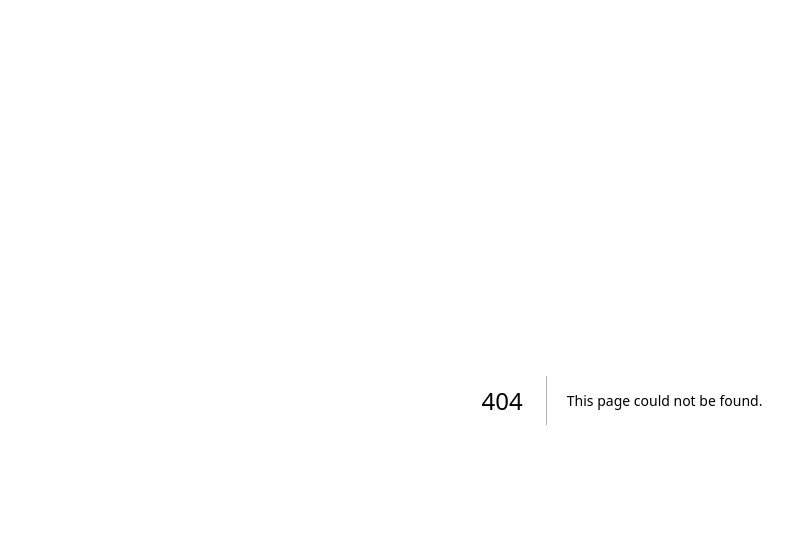
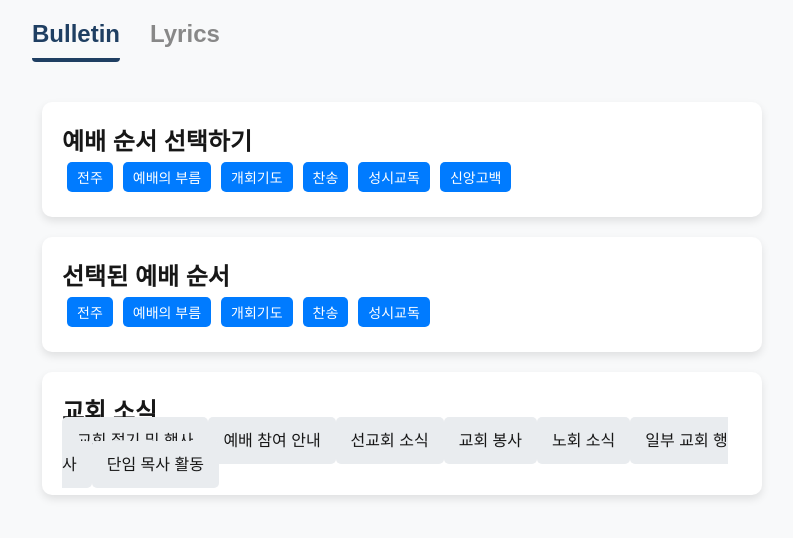
Before and after one commit to AwesomeYelim/easyPreparation, a Next.js app in the folder epui/: page /bulletin in a window 1280 px wide. Before the commit this address had no page. Shown: the top 538 px of the page, without its empty margins (18-811 px from the left). Built offline with nearby package versions, Linux system fonts and the light colour scheme.

Commit message:
ui - nav layout

```diff
--- a/epui/app/components/WorshipOrder.tsx
+++ b/epui/app/bulletin/components/WorshipOrder.tsx
@@ -1,5 +1,5 @@
 import { useRecoilState } from "recoil";
-import { worshipOrderState } from "../recoilState";
+import { worshipOrderState } from "../../recoilState";
 
 export default function WorshipOrder() {
   const [worshipOrder, setWorshipOrder] = useRecoilState(worshipOrderState);
--- /dev/null
+++ b/epui/app/bulletin/page.tsx
@@ -0,0 +1,15 @@
+"use client";
+
+import WorshipOrder from "./components/WorshipOrder";
+import SelectedOrder from "./components/SelectedOrder";
+import ChurchNews from "./components/ChurchNews";
+
+export default function Bulletin() {
+  return (
+    <div>
+      <WorshipOrder />
+      <SelectedOrder />
+      <ChurchNews />
+    </div>
+  );
+}
--- /dev/null
+++ b/epui/app/components/nav-bar.tsx
@@ -0,0 +1,70 @@
+"use client";
+
+// import { signIn, signOut, useSession } from "next-auth/react";
+import classNames from "classnames";
+import Cookies from "js-cookie";
+import Link from "next/link";
+import { usePathname } from "next/navigation";
+import { useCallback, useEffect, useState } from "react";
+
+export default function NavBar() {
+  // const { data: session } = useSession();
+  const location = usePathname();
+
+  const {
+    navInfo: [navInfo, setNavInfo],
+    dark: [dark, setDark],
+  } = {
+    navInfo: useState({ to: 0, hide: true }),
+    dark: useState(Cookies.get("theme") === "dark"),
+  };
+
+  // const admin = session?.user?.email === "uiop01900@gmail.com";
+
+  // const scrollToHide = useCallback(() => {
+  //   setNavInfo((prev) => ({ ...prev, to: window.pageYOffset }));
+  //   //  스크롤 아래로 내릴때
+  //   if (navInfo.to < window.pageYOffset) {
+  //     setNavInfo({ to: window.pageYOffset, hide: false });
+  //     //  스크롤 위로 올릴때
+  //   } else if (navInfo.to > window.pageYOffset) {
+  //     setNavInfo({ to: window.pageYOffset, hide: true });
+  //   }
+  // }, [navInfo]);
+
+  // useEffect(() => {
+  //   document.addEventListener("scroll", scrollToHide);
+  //   return () => document.removeEventListener("scroll", scrollToHide);
+  // }, [navInfo]);
+
+  // useEffect(() => {
+  //   if (dark) {
+  //     document.documentElement.dataset.theme = "dark";
+  //   } else {
+  //     document.documentElement.dataset.theme = "light";
+  //   }
+  // }, []);
+
+  return (
+    <div
+      className="nav_wrapper"
+      // style={{ height: navInfo.hide ? "111px" : "0px" }}
+    >
+      <nav>
+        <Link
+          href="/bulletin"
+          className={classNames({ active: location?.includes("/bulletin") })}
+        >
+          Bulletin
+        </Link>
+
+        <Link
+          href="/lyrics"
+          className={classNames({ active: location?.includes("/lyrics") })}
+        >
+          Lyrics
+        </Link>
+      </nav>
+    </div>
+  );
+}
--- a/epui/app/globals.css
+++ b/epui/app/globals.css
@@ -3,12 +3,12 @@
   --foreground: #171717;
 }
 
-@media (prefers-color-scheme: dark) {
+/* @media (prefers-color-scheme: dark) {
   :root {
     --background: #0a0a0a;
     --foreground: #ededed;
   }
-}
+} */
 
 html,
 body {
--- a/epui/app/layout.tsx
+++ b/epui/app/layout.tsx
@@ -1,5 +1,7 @@
+import RecoilProvider from "@/components/recoil-provider.tsx";
+import NavBar from "@/components/nav-bar";
+import "@/globals.css";
 import "@/styles.scss";
-import RecoilProvider from "@/components/RecoilProvider";
 
 export default function RootLayout({
   children,
@@ -9,7 +11,10 @@ export default function RootLayout({
   return (
     <html lang="ko">
       <body>
-        <RecoilProvider>{children}</RecoilProvider>
+        <div className="entire-wrap">
+          <NavBar />
+          <RecoilProvider>{children}</RecoilProvider>
+        </div>
       </body>
     </html>
   );
--- a/epui/app/styles.scss
+++ b/epui/app/styles.scss
@@ -1,25 +1,42 @@
-/* app/styles.css */
+/* styles.css */
 body {
   font-family: Arial, sans-serif;
   background-color: #f8f9fa;
   margin: 0;
   padding: 0;
 }
+.entire-wrap {
+  display: flex;
+  flex-direction: column;
+  align-items: flex-start;
+  width: 100%;
+  padding-left: 20px;
+}
 
 /* 제목 스타일 */
-.title {
+.nav_wrapper {
   display: flex;
+  justify-content: flex-start;
+  align-items: center;
+  width: 100%;
+  padding-left: 20px;
+  nav {
+    display: flex;
+    gap: 10px;
 
-  h1 {
+    a {
       text-align: center;
       font-size: 24px;
       font-weight: bold;
       margin: 20px 10px;
       padding-bottom: 10px;
-    &.selected {
+      text-decoration: none;
+      color: #888888;
+      &.active {
         color: #1f3f62;
         border-bottom: 4px solid #1f3f62;
         border-radius: 4px;
+      }
     }
   }
 }
--- a/epui/package.json
+++ b/epui/package.json
@@ -9,9 +9,11 @@
     "lint": "next lint"
   },
   "dependencies": {
+    "classnames": "^2.5.1",
     "framer-motion": "11.0.0",
     "gsap": "3.12.5",
     "imagesloaded": "5.0.0",
+    "js-cookie": "^3.0.5",
     "next": "^14.2.0",
     "react": "^18.2.0",
     "react-dom": "^18.2.0",
```
Also changed, not shown: epui/app/components/Bulletin.tsx (deleted, +0 -19 lines), epui/app/page.tsx (+11 -6 lines), epui/app/bulletin/components/ChurchNews.tsx (renamed from epui/app/components/ChurchNews.tsx), epui/app/bulletin/components/SelectedOrder.tsx (renamed from epui/app/components/SelectedOrder.tsx), epui/app/components/recoil-provider.tsx (renamed from epui/app/components/RecoilProvider.tsx), 1 other file (tests, documents, lock files or other folders). Lines whose indentation alone changed are shown as unchanged.
